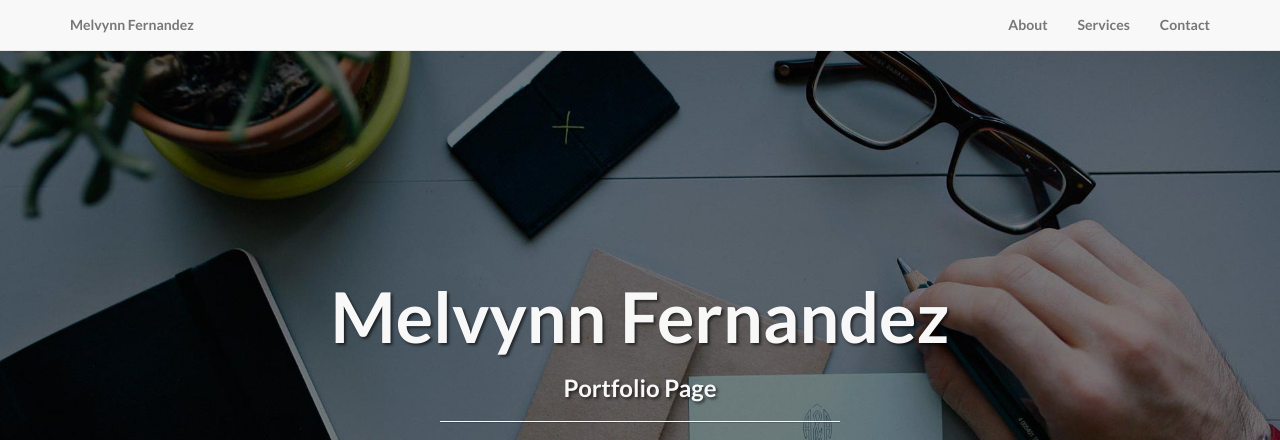
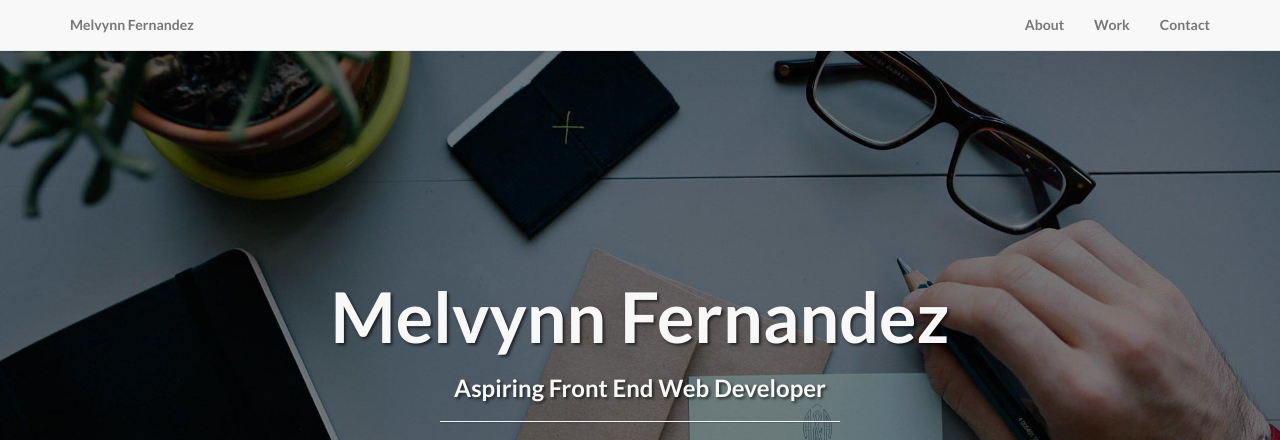
Before and after one commit to melvfernandez/melvfernandez.github.io, a plain HTML site: page index.html in a window 1280 px wide. Shown: the top 440 px of the page. Drawn offline with Linux system fonts and the light colour scheme.

Commit message:
Update index.html

```diff
--- a/index.html
+++ b/index.html
@@ -52,7 +52,7 @@
                         <a href="#about">About</a>
                     </li>
                     <li>
-                        <a href="#services">Services</a>
+                        <a href="https://codepen.io/melvfernandez/">Work</a>
                     </li>
                     <li>
                         <a href="#contact">Contact</a>
@@ -74,7 +74,7 @@
                 <div class="col-lg-12">
                     <div class="intro-message">
                         <h1>Melvynn Fernandez</h1>
-                        <h3>Portfolio Page</h3>
+                        <h3>Aspiring Front End Web Developer</h3>
                         <hr class="intro-divider">
                         <ul class="list-inline intro-social-buttons">
                             <li>
```
